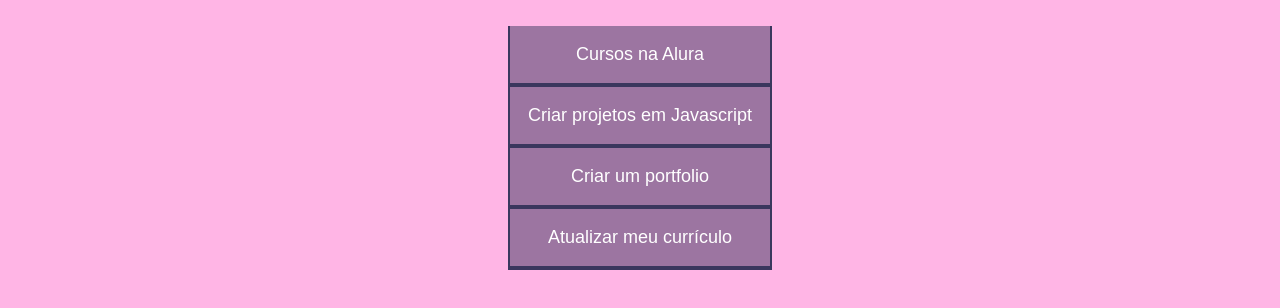
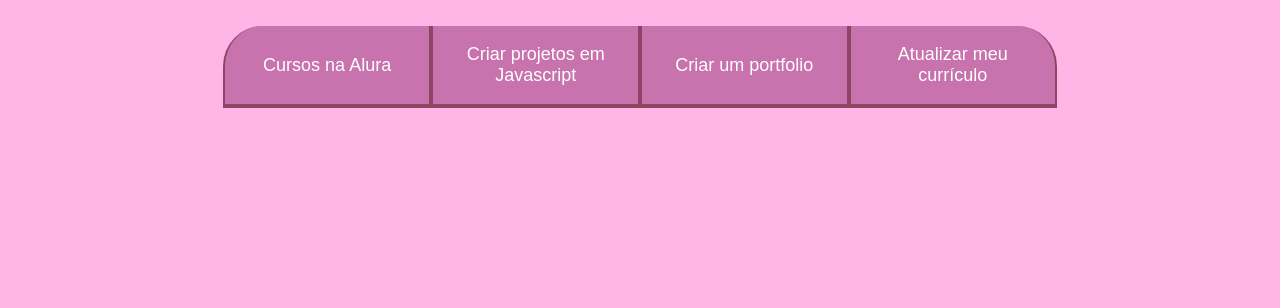
Before and after one commit to Bruninha007/proj.-de-vida, a plain HTML site: page index.html in a window 1280 px wide. Shown: the part 80-388 px from the top of the page. Drawn offline with Linux system fonts and the light colour scheme.

Commit message:
Add files via upload

```diff
--- a/style.css
+++ b/style.css
@@ -1,10 +1,10 @@
 :root {
     --cor-de-fundo: #FFB5E5;
-    --verde: #6FFF57;
     --branco: #FFFFFF;
-    --botao-ativo: #3A375E;
-    --botao-inativo: rgba(58, 55, 94, 0.5);
-    --texto-fundo: rgba(58, 55, 94, 0.3);
+    --branco: #FFFFFF;
+    --botao-ativo: #8d4563;
+    --botao-inativo: rgba(145, 48, 120, 0.5);
+    --texto-fundo: rgba(145, 48, 120, 0.5);
 }
 
 body{
@@ -41,6 +41,23 @@
     border-right: 2px solid var(--botao-ativo);
     border-top: none;
 }
+.botao:first-child {
+    border-radius: 40px 40px 0 0;
+}
+
+@media screen and (min-width: 768px) {
+    .botoes {
+        display: flex;
+    }
+
+    .botao:first-child {
+        border-radius: 40px 0 0 0;
+    }
+
+    .botao:last-child {
+        border-radius: 0 40px 0 0;
+    }
+}
 
 
 
```
